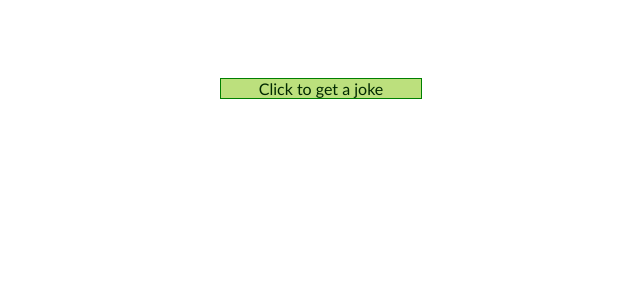
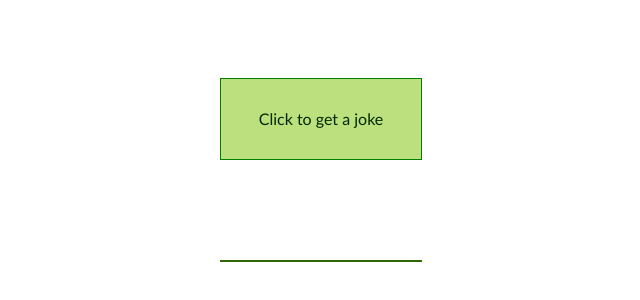
Before and after one commit to jaumecann/ajax, a plain HTML site: page index.html in a window 1280 px wide. Shown: the part 122-422 px from the top of the page, without its empty margins (319-959 px from the left). Drawn offline with nearby package versions, Linux system fonts and the light colour scheme.

Commit message:
last commit

```diff
--- a/index.html
+++ b/index.html
@@ -16,7 +16,9 @@
     background-color:#bce07d;
     margin: 200px auto 0;
     width: 200px;
+    height: 50px;
     text-align: center;
+    padding-top: 30px;
     border: solid 1px green;
     cursor: pointer;
     color: #012901;
@@ -24,8 +26,9 @@
  }
 
  #fetch:hover {
-     font-size: 20px;
+     color: white;
      font-weight: 900;
+
  }
 
  #joke_area {
@@ -33,8 +36,8 @@
      margin: 100px auto;
      width: 200px;
      font-family: 'Trebuchet MS', 'Lucida Sans Unicode', 'Lucida Grande', 'Lucida Sans', Arial, sans-serif;
-     background-color: #346601;
-     color: white;
+     border: solid 1px;
+     color:  #346601;
  }
 
 </style>
```
